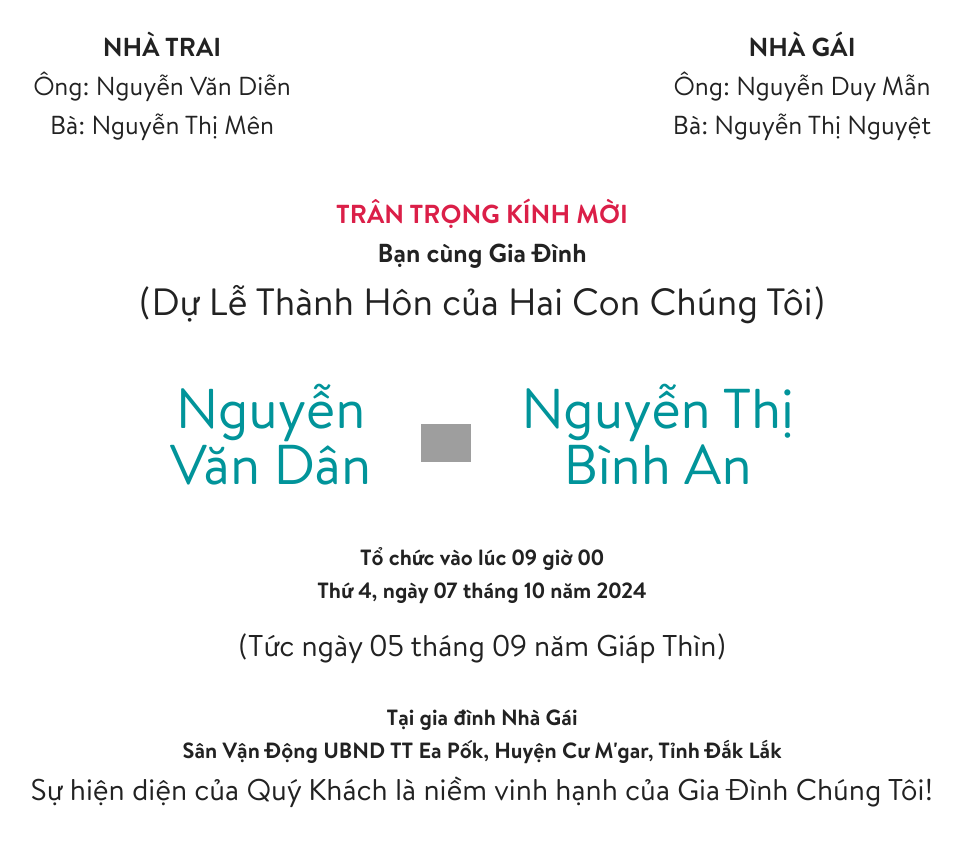
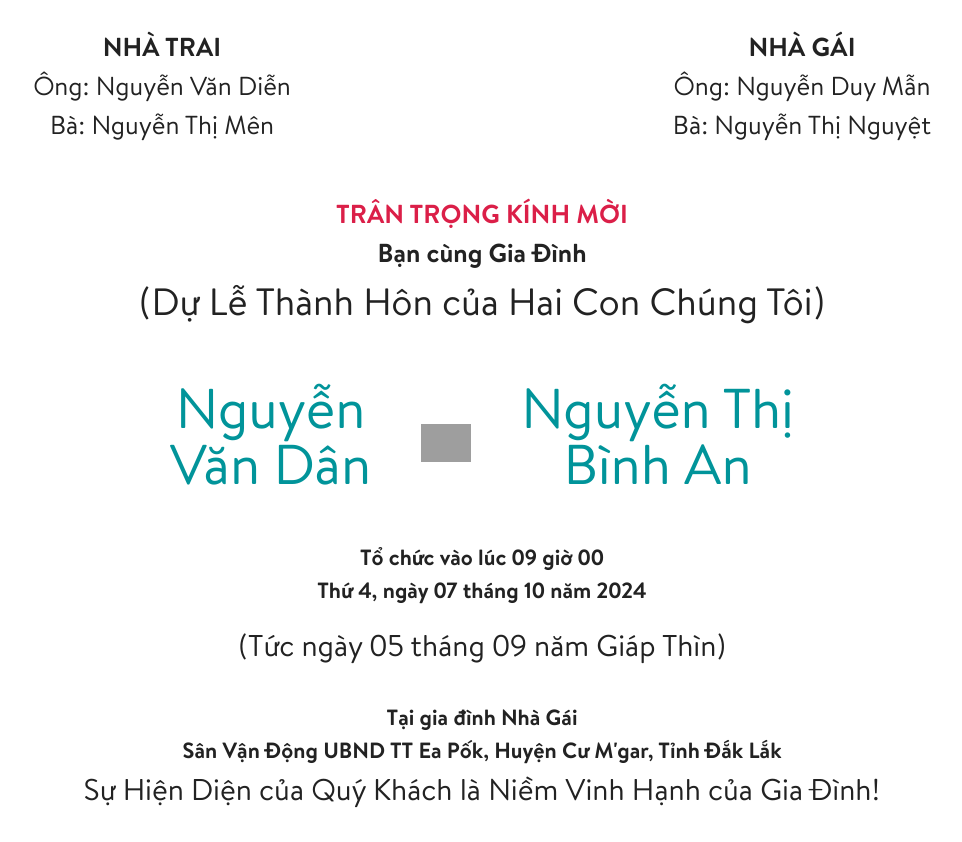
Before and after one commit to homestaygiadinhnho/homestaygiadinhnho, a Jekyll site: the page built from index.html, in a window 1280 px wide, cut to the strip 2237-3079 px from the top of the page. Shown: the whole strip, without its empty margins (158-1120 px from the left). Built offline with Jekyll 4.4.1, drawn with Linux system fonts in a browser that asks for light colours; nearby versions of some CDN libraries; some web fonts are replaced; the list of posts is cut into pages by our own code; grey boxes are pictures that could not be loaded.

Commit message:
Update index.html

```diff
--- a/index.html
+++ b/index.html
@@ -210,7 +210,7 @@ wedding_venue: "Sân Vận Động UBND TT Ea Pốk, Huyện Cư M'gar, Tỉnh
       <span class="font-playfairDisplay text-[20px] xl:text-[30px] mt-4 block" data-editable="true">(Tức ngày {{ page.wedding_date_moon_calendar }})</span><br>
       <span class="font-bold" data-editable="true">{{ page.wedding_venue_label }}</span><br>
       <span class="font-bold" data-editable="true">{{ page.wedding_venue }}</span><br>
-      <span class="font-playfairDisplay text-[20px] xl:text-[30px]" data-editable="true">Sự hiện diện của Quý Khách là niềm vinh hạnh của Gia Đình Chúng Tôi!</span>
+      <span class="font-playfairDisplay text-[20px] xl:text-[30px]" data-editable="true">Sự Hiện Diện của Quý Khách là Niềm Vinh Hạnh của Gia Đình!</span>
     </div>
   </div>
   <div class="xxl:absolute bottom-[82px] xxl:mt-0 right-[120px] text-center xxl:text-left mt-[50px]">
```
